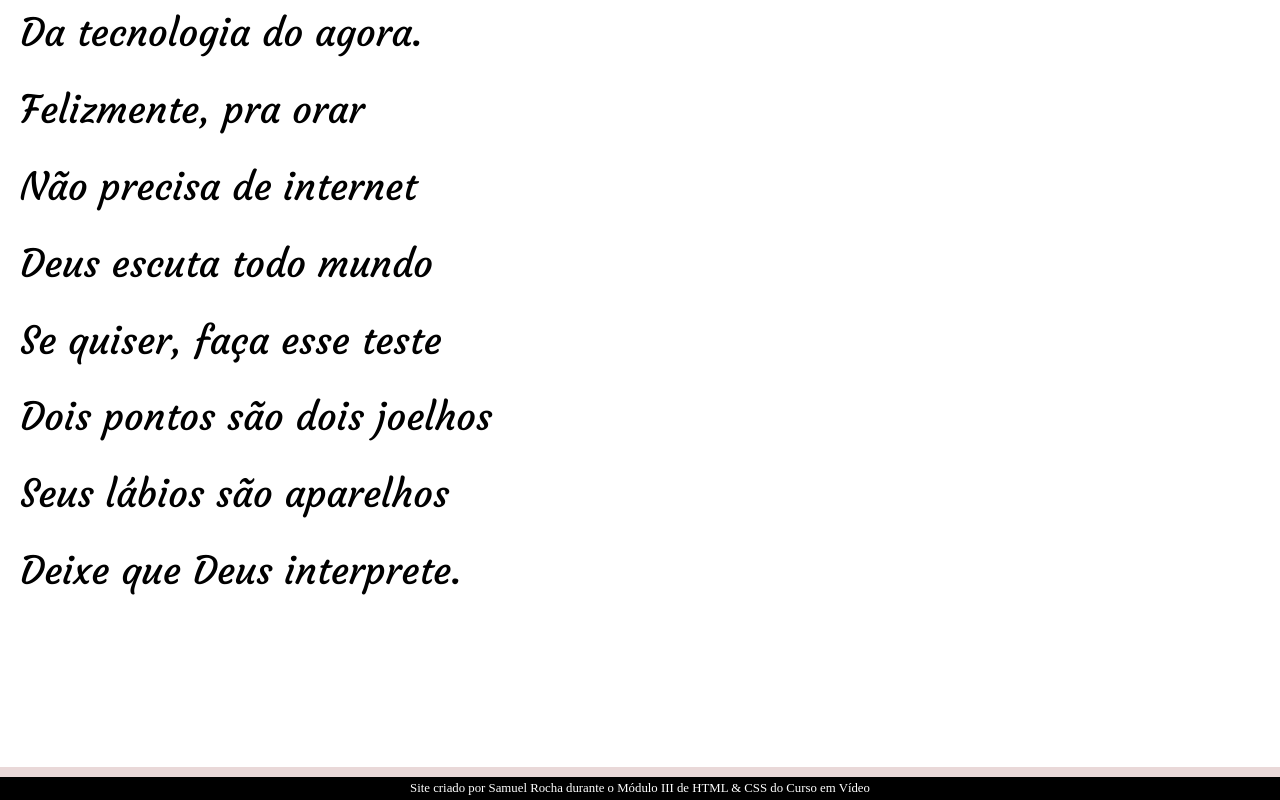
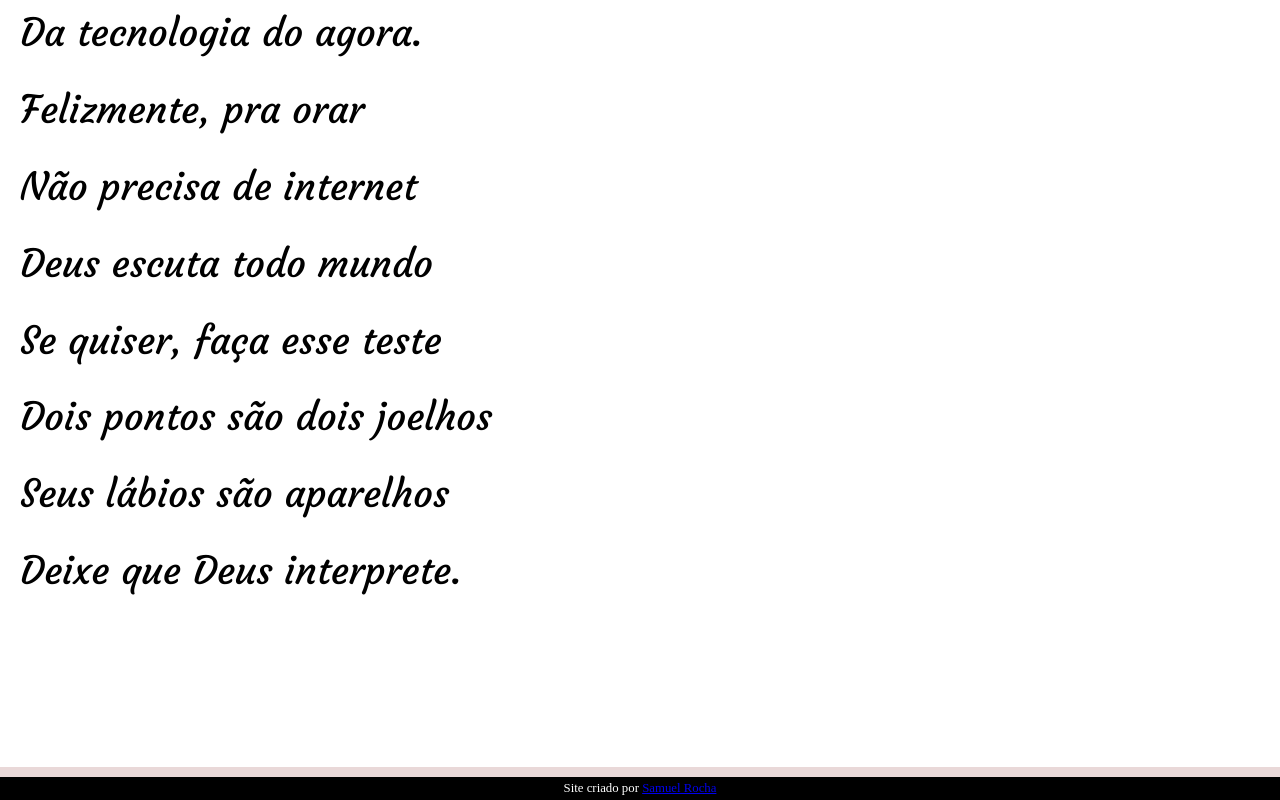
Before and after one commit to samuelhrs/Capitulo-19, a plain HTML site: page Capitulo 20/index.html in a window 1280 px wide. Shown: the part 4570-5370 px from the top of the page. Drawn offline with Linux system fonts and the light colour scheme.

Commit message:
Update index.html

```diff
--- a/Capitulo 20/index.html
+++ b/Capitulo 20/index.html
@@ -94,7 +94,7 @@
 
 
     <footer>
-        Site criado por Samuel Rocha durante o Módulo III de HTML & CSS do Curso em Vídeo
+        Site criado por <a href="https://github.com/samuelhrs" target="_blank">Samuel Rocha</a>
     </footer>
     </body>
     </html>
```
